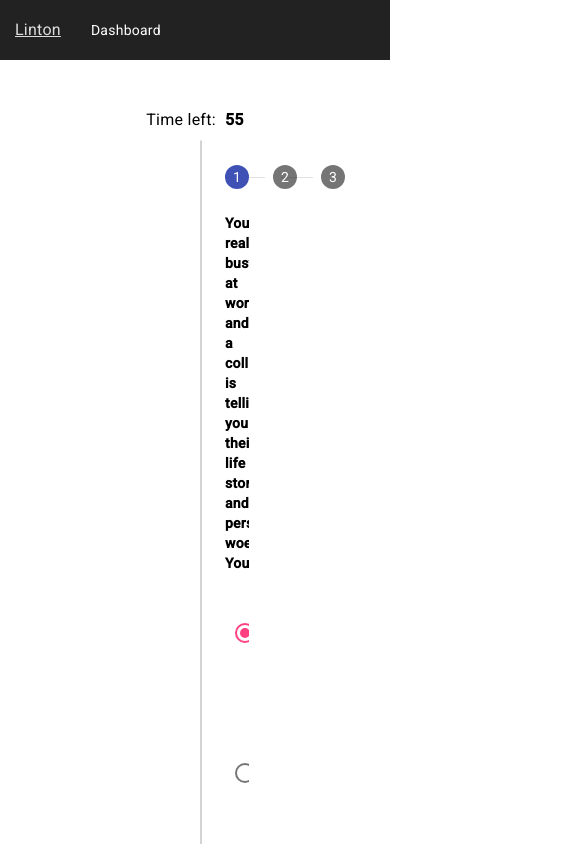
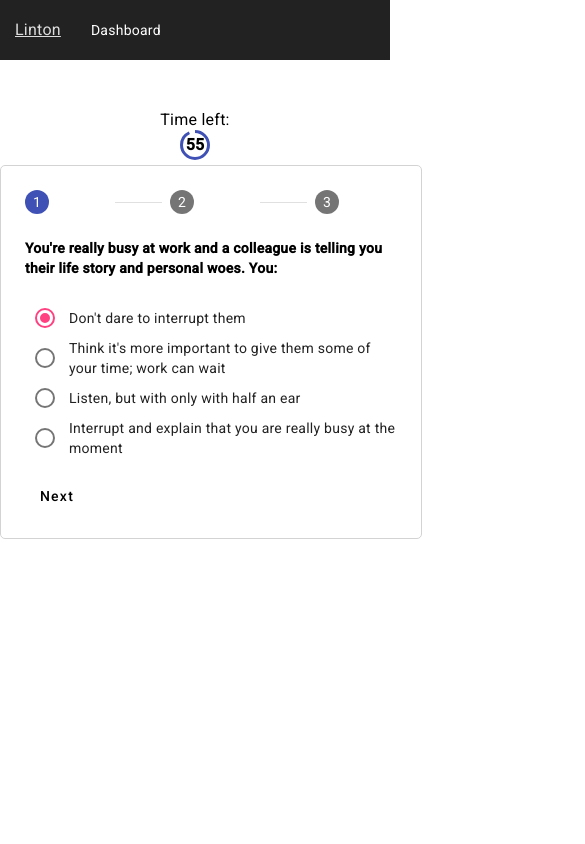
Before and after one commit to dmitry-vegner/Linton-Task, an Angular app: page /test in a window 390 px wide. Shown: the top 844 px of the page, 585 px wide, since content can reach past the window. Built offline with nearby package versions, Linux system fonts and the light colour scheme.

Commit message:
Adopt design for mobiles

```diff
--- a/src/app/results/results.component.scss
+++ b/src/app/results/results.component.scss
@@ -3,7 +3,7 @@
   flex-direction: column;
   align-items: center;
 
-  margin: 50px 200px 0;
+  margin: 50px auto 0;
   padding: 10px 0 15px;
 }
 
--- a/src/app/test/test.component.html
+++ b/src/app/test/test.component.html
@@ -1,13 +1,11 @@
 <aside class="timer">
   Time left:
-  <b>
-    <mat-progress-spinner
-      [value]="100 * (timer / INIT_TIMER_VALUE)"
-      class="spinner"
-      mode="determinate">
-    </mat-progress-spinner>
-    {{timer}}
-  </b>
+  <mat-progress-spinner
+    [value]="100 * (timer / INIT_TIMER_VALUE)"
+    class="spinner"
+    mode="determinate">
+  </mat-progress-spinner>
+  <b class="counter">{{timer}}</b>
 </aside>
 
 <mat-stepper linear #stepper class="bordererd stepper">
--- a/src/app/test/test.component.scss
+++ b/src/app/test/test.component.scss
@@ -2,23 +2,24 @@
   font-size: 16px;
   margin-top: 50px;
   text-align: center;
-  position: relative;
+  display: flex;
+  flex-direction: column;
 
   b {
-    margin-left: 5px;
+    margin-top: -25px;
   }
 
   .spinner {
-    position: absolute;
-    top: -5px;
-    left: 760px;
+    margin: auto;
     width: 30px !important;
     height: 30px !important;
   }
 }
 
 .stepper {
-  margin: 10px 200px 0;
+  margin: 10px auto 0;
+  min-width: 420px;
+  width: 70%;
 }
 
 .text-bold {
--- a/src/app/welcome/welcome.component.scss
+++ b/src/app/welcome/welcome.component.scss
@@ -3,7 +3,7 @@
   flex-direction: column;
   align-items: center;
 
-  margin: 50px 200px 0;
+  margin: 50px auto 0;
   padding: 10px 0 15px;
 }
 
--- a/src/styles.scss
+++ b/src/styles.scss
@@ -18,4 +18,5 @@ li {
 .bordererd {
   border: 1px solid lightgray;
   border-radius: 5px;
+  width: 420px;
 }
```
